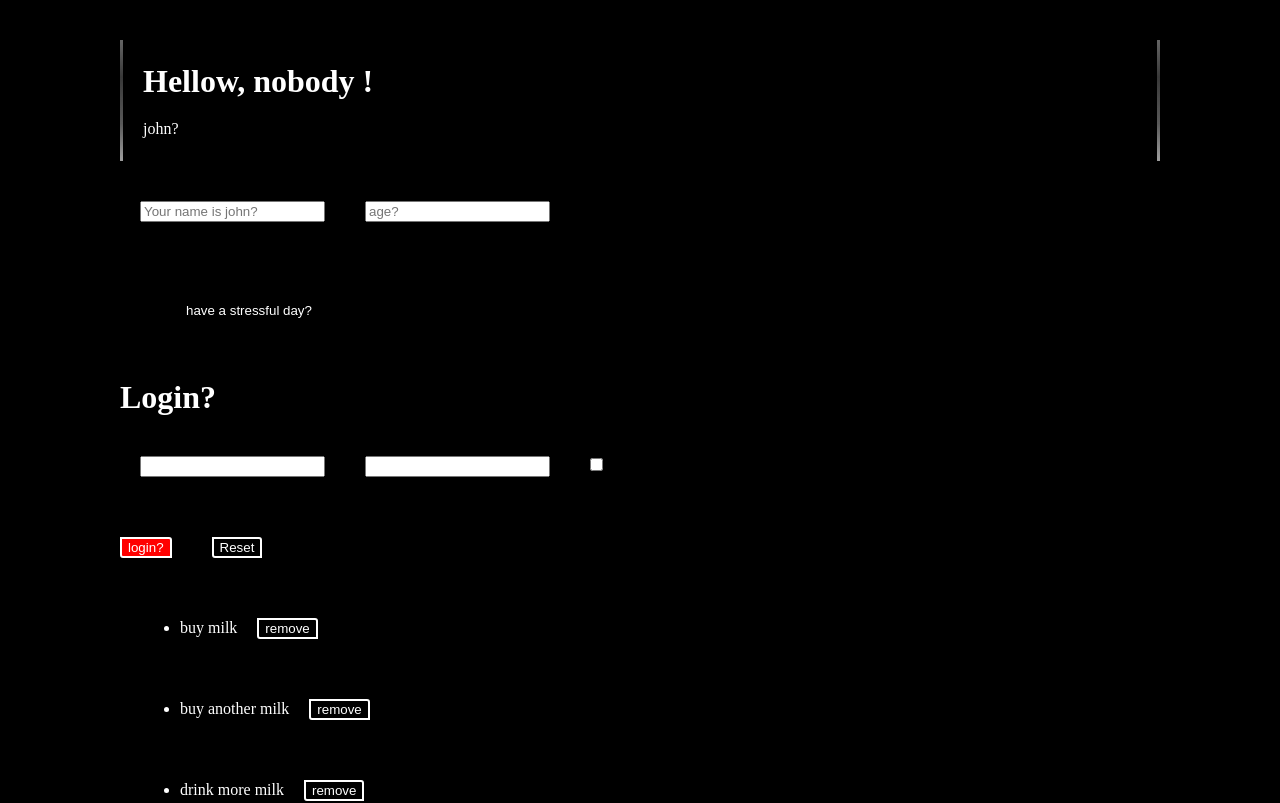
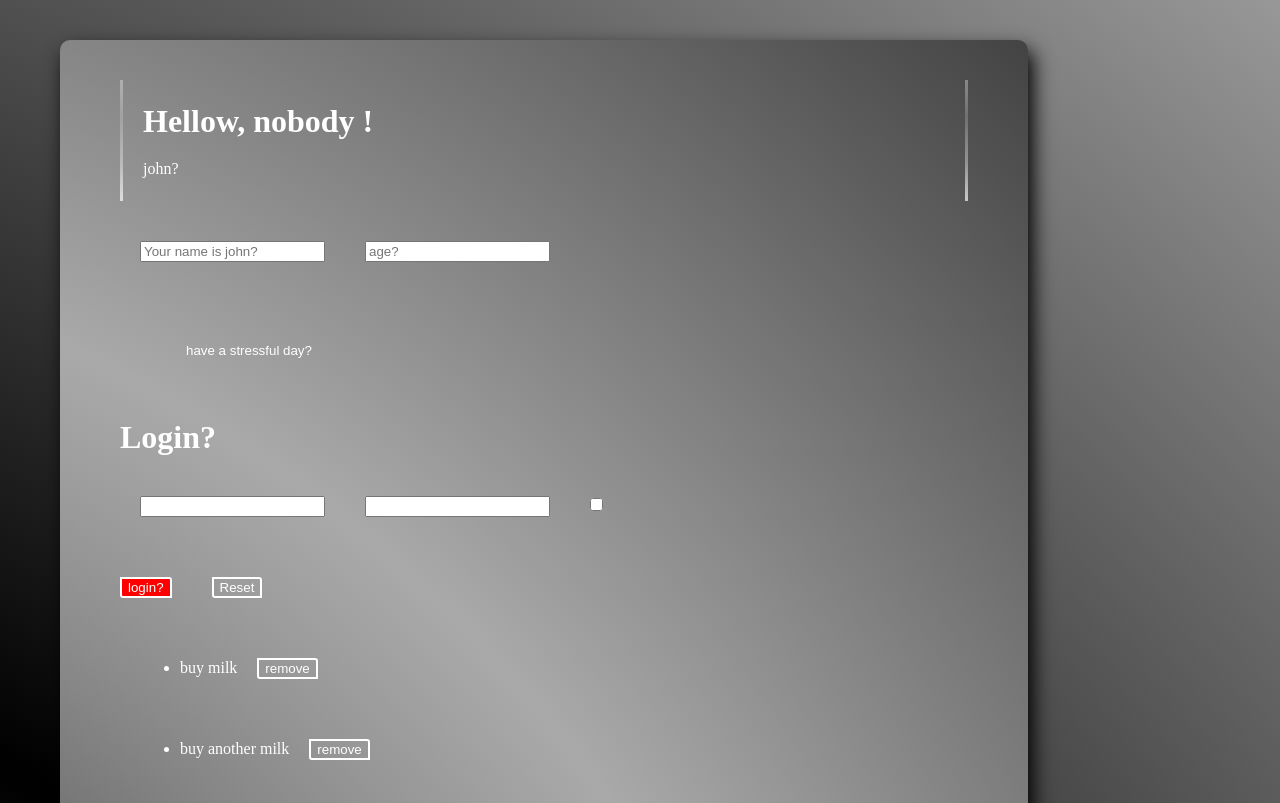
Before and after one commit to italoubialifernando/exerciseReact, a React (Create React App) app in the folder my-app/: page / in a window 1280 px wide. Shown: the top 803 px of the page. Built offline with nearby package versions, Linux system fonts and the light colour scheme.

Commit message:
component01

```diff
--- a/my-app/src/App.js
+++ b/my-app/src/App.js
@@ -1,4 +1,5 @@
 import React from "react";
+import { Conteiner } from "./Conteiner";
 
 
 import { InteractiveWelcome } from "./InteractiveWelcome";
@@ -6,14 +7,14 @@ import { Login } from "./Login";
 import { TodoList } from "./TodoList";
 
 
-export class App extends React.Component{
+export class App extends React.Component {
     render() {
-        return(
-            <div>
+        return (
+            <Conteiner>
                 <InteractiveWelcome />
                 <Login />
                 <TodoList />
-            </div>
+            </Conteiner>
         )
     }
 }
--- /dev/null
+++ b/my-app/src/Conteiner.js
@@ -0,0 +1,12 @@
+import React from "react";
+
+export class Conteiner extends React.Component {
+    render() {
+        return (
+        <div className="conteiner">
+            {this.props.children}
+        </div>
+        )
+
+    }
+}
--- a/my-app/src/index.css
+++ b/my-app/src/index.css
@@ -3,8 +3,11 @@
     margin: 20px;
 }
 
+
 body {
-    background-color: black
+    background: radial-gradient( darkgrey, black, darkgrey);
+	background-size: 400% 400%;
+	animation: gradient 15s ease infinite;
 }
 
 .welcome {
@@ -55,3 +58,26 @@ button {
 .border-no{
     border: 0px;
 }
+
+.conteiner {
+	background: radial-gradient( transparent, darkgrey, black);
+	background-size: 400% 400%;
+	animation: gradient 15s ease-in-out infinite;
+    width: 80%;
+    margin:0;
+    padding: 20px;border-radius: 10px;
+    box-shadow: 5px 10px 20px black;
+
+}
+
+@keyframes gradient {
+	0% {
+		background-position: 0% 100%;
+	}
+	50% {
+		background-position: 100% 0%;
+	}
+	100% {
+		background-position: 0% 100%;
+	}
+}
```
